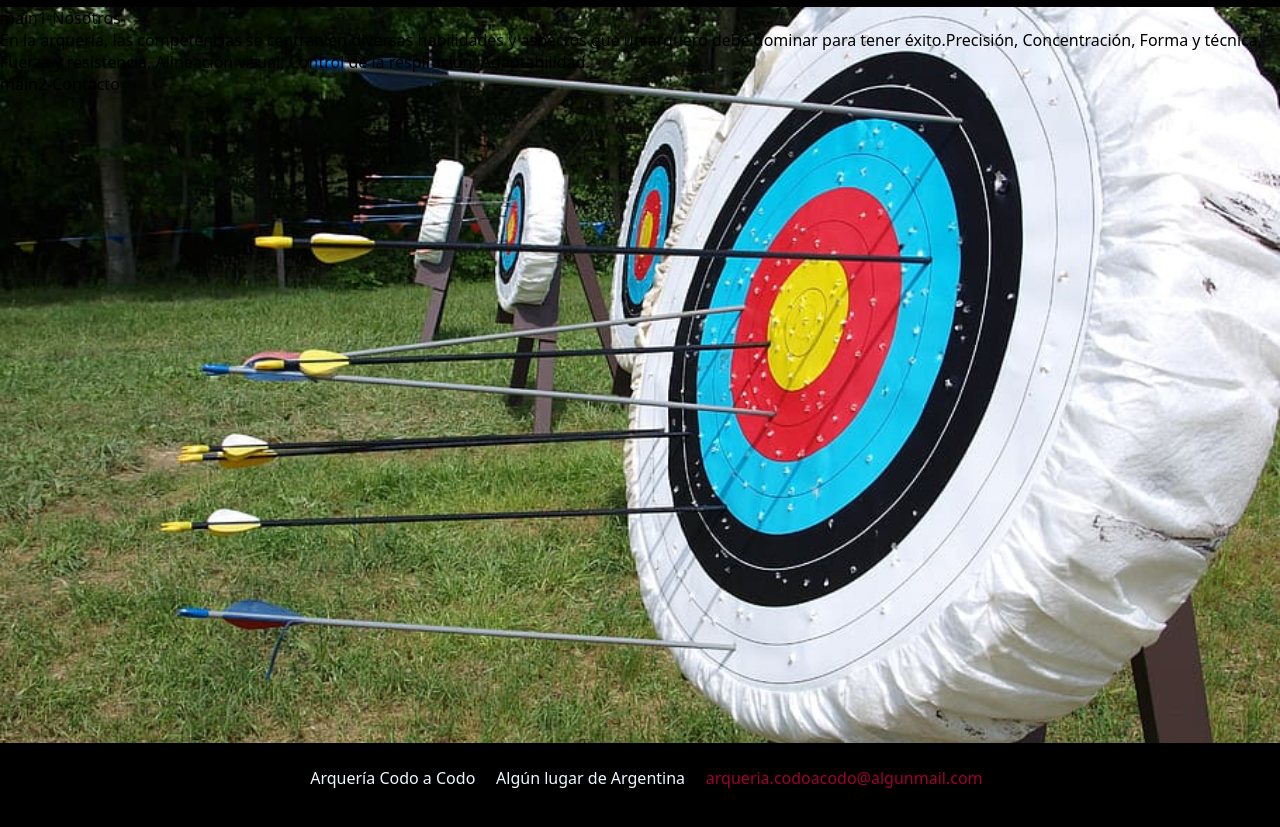
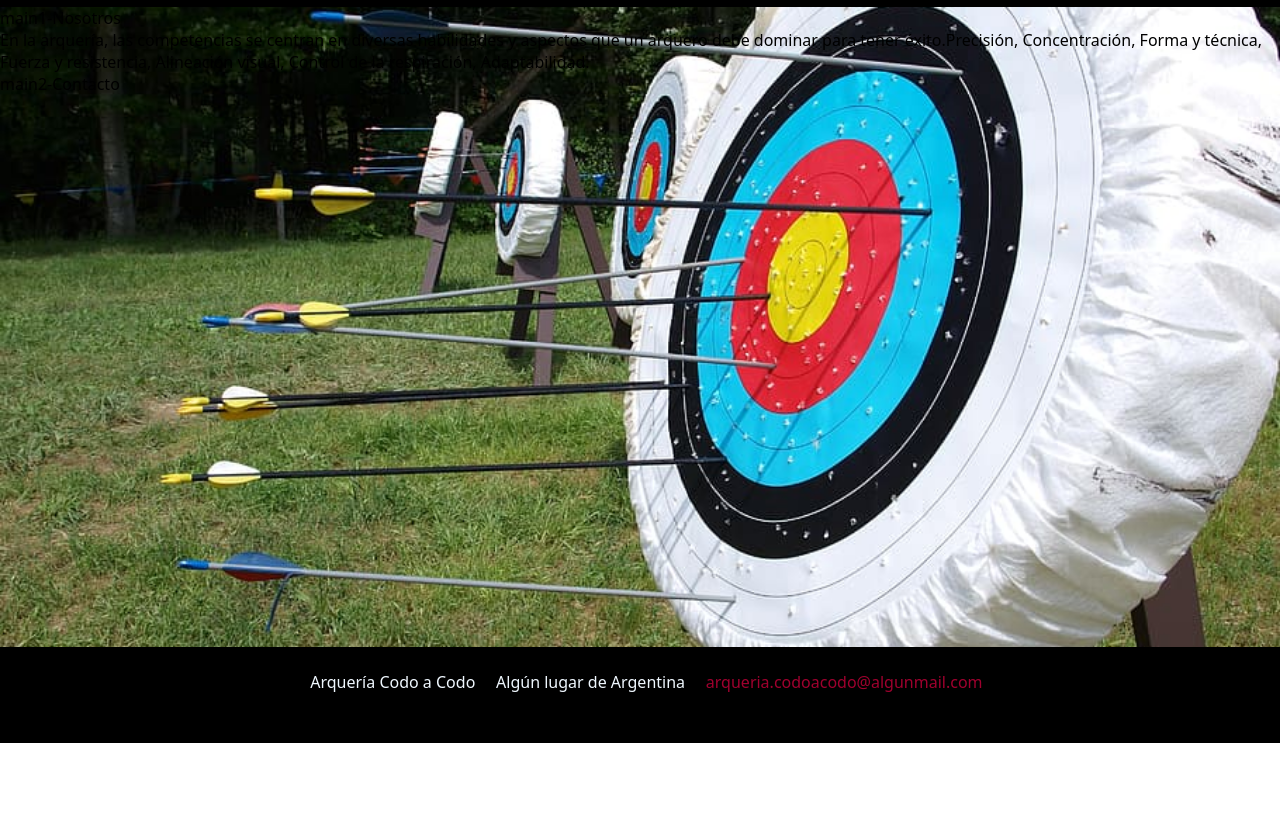
Before and after one commit to aga60/codo4fspython9, a plain HTML site: page index.html in a window 1280 px wide. Shown: the part 89-916 px from the top of the page. After the commit the page ends 832 px from the top, so only its background shows below. Drawn offline with Linux system fonts and the light colour scheme.

Commit message:
cambi en el main
el height lo puse a 80vh

```diff
--- a/css/style.css
+++ b/css/style.css
@@ -36,7 +36,7 @@ main {
   /* background: url("/img/bg.jpg") no-repeat center center; */
   background: url("/img/target-aim-arrows-bow.jpg") no-repeat center center;
   background-size: cover;
-  height: 92vh;
+  height: 80vh;
 }
 
 .nav-list {
```
